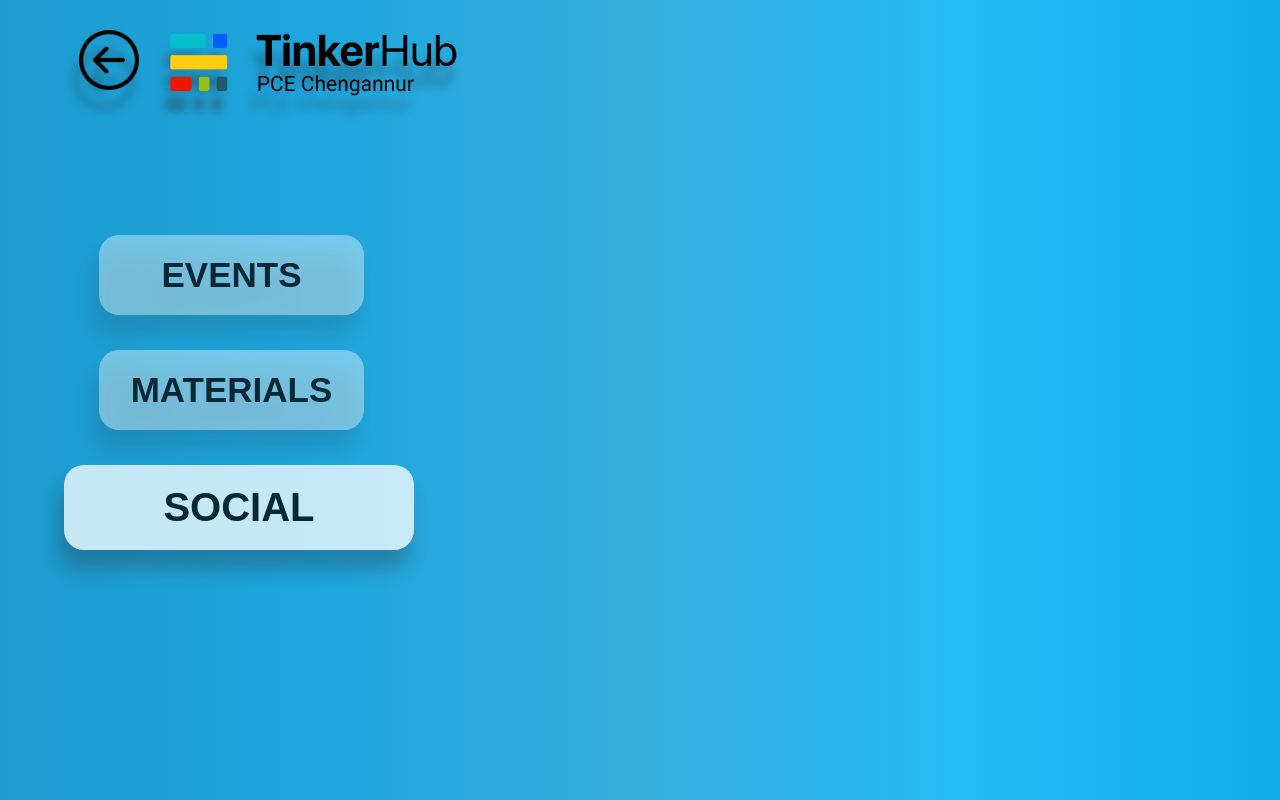
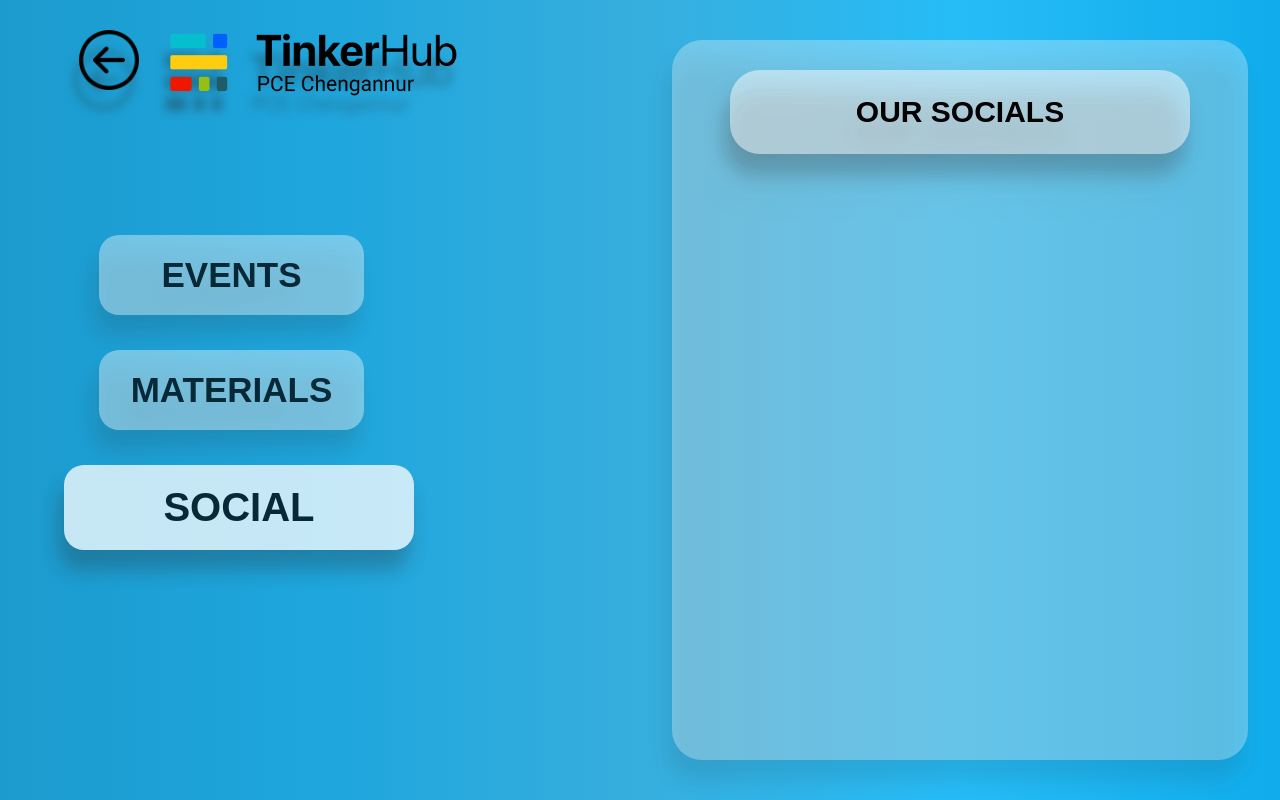
Before and after one commit to shinesanthosh/tinkerhub-web, a Next.js app: page /socials in a window 1280 px wide. Built offline with nearby package versions, Linux system fonts and the light colour scheme.

Commit message:
added layout to social page

```diff
--- a/src/Style/socials.module.css
+++ b/src/Style/socials.module.css
@@ -0,0 +1,27 @@
+.cont {
+  position: absolute;
+  right: 5%;
+  left: 5%;
+  top: 5%;
+  bottom: 5%;
+  background: rgba(255, 255, 255, 0.3);
+  border-radius: 30px;
+  -webkit-filter: drop-shadow(-5px 20px 10px rgba(34, 34, 34, 0.37));
+  filter: drop-shadow(-5px 20px 10px rgba(34, 34, 34, 0.37));
+}
+
+.title {
+  text-align: center;
+  position: inherit;
+  top: 0;
+  right: 10%;
+  left: 10%;
+  padding: 25px;
+  font-weight: bold;
+  font-size: 30px;
+  border-radius: 30px;
+  background: rgba(255, 255, 255, 0.5);
+  -webkit-filter: drop-shadow(-5px 20px 10px rgba(34, 34, 34, 0.37));
+  filter: drop-shadow(-5px 20px 10px rgba(34, 34, 34, 0.37));
+  cursor: pointer;
+}
--- a/src/pages/socials.js
+++ b/src/pages/socials.js
@@ -1,11 +1,17 @@
 import React from 'react'
+import Link from 'next/link'
+
 import classes from '../Style/socials.module.css'
 import Layout from '../Layout/Layout'
 
 const Events = () => {
   return (
     <div>
-      <Layout mode="0" page="3"></Layout>
+      <Layout mode="0" page="3">
+        <div className={classes.cont}>
+          <p className={classes.title}>OUR SOCIALS</p>
+        </div>
+      </Layout>
     </div>
   )
 }
```
